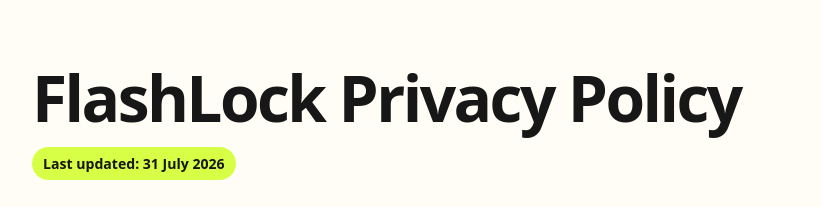
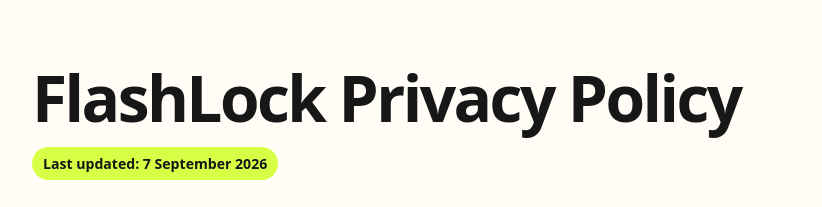
Before and after one commit to flashlockhub/flashlock-privacy, a plain HTML site: page index.html in a window 1280 px wide. Shown: the top 207 px of the page, without its empty margins (228-1050 px from the left). Drawn offline with Linux system fonts and the light colour scheme.

Commit message:
Update FlashLock privacy policy for release

```diff
--- a/index.html
+++ b/index.html
@@ -21,7 +21,7 @@
 <body>
   <main>
     <h1>FlashLock Privacy Policy</h1>
-    <div class="updated">Last updated: 31 July 2026</div>
+    <div class="updated">Last updated: 7 September 2026</div>
 
     <p>FlashLock is a flashcard and focus app for Android. This policy explains what information the app handles and why.</p>
 
```
